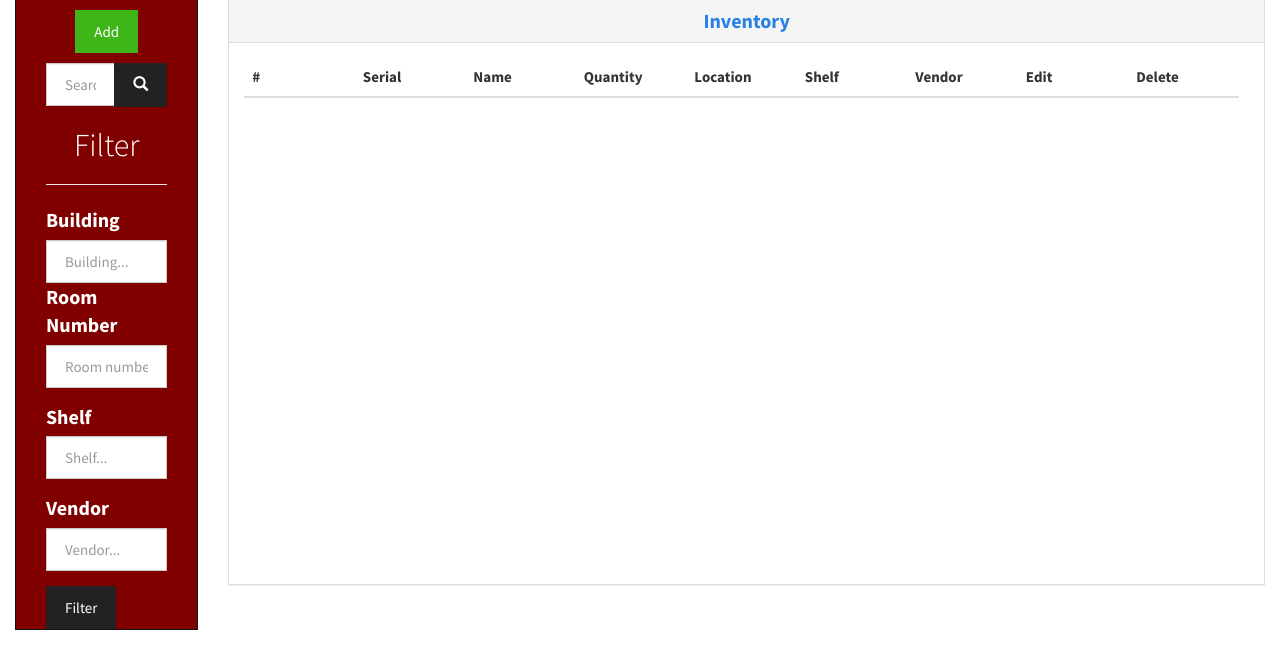
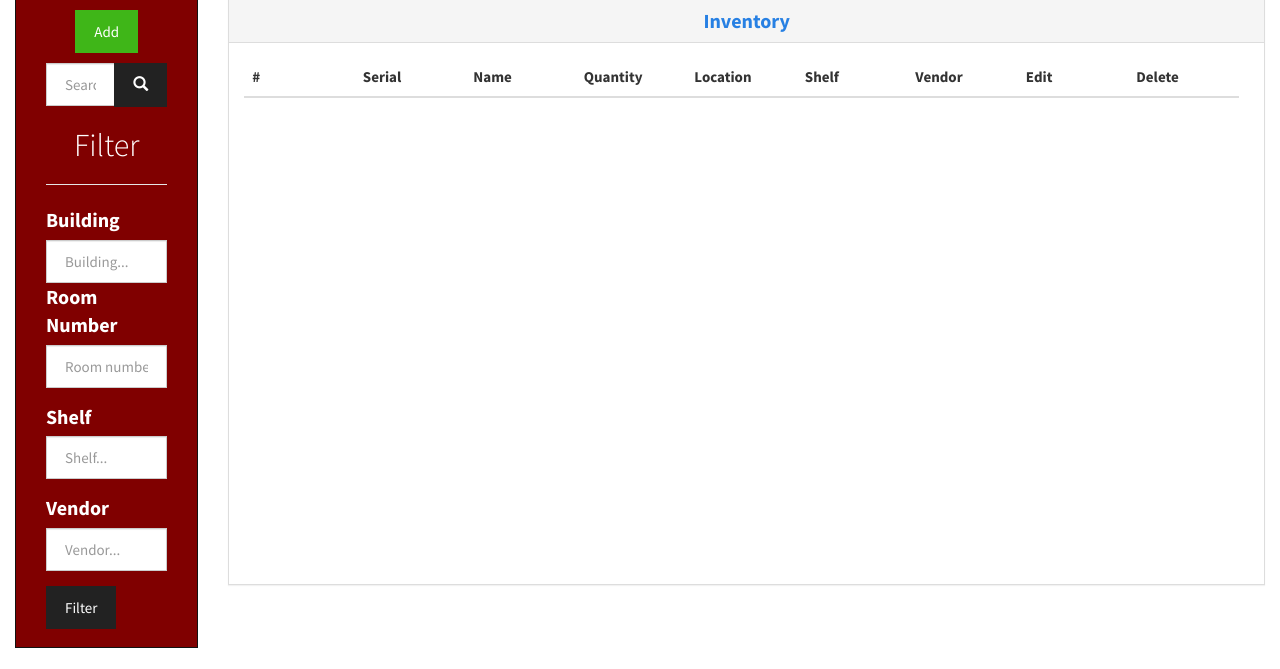
Before and after one commit to TomMGrello/SwengPhysics, a Flask app: template FlaskApp/templates/new_admin_inventory.html in a window 1280 px wide. Shown: the part 394-1063 px from the top of the page. Before the commit the page ends 1024 px from the top, so only its background shows below. Run offline with Flask 2, Linux system fonts and the light colour scheme; the template is opened without the code that fills it, so the values that code supplies are empty; parts of the project's set-up code (start-up, migrations or seed data) failed here and were passed over; some libraries are stand-ins or nearby versions.

Commit message:
Added margin to Filter button

```diff
--- a/FlaskApp/templates/new_admin_inventory.html
+++ b/FlaskApp/templates/new_admin_inventory.html
@@ -88,7 +88,7 @@
                                  <input type="text" class="form-control" id="vendor_input" placeholder="Vendor...">
                               </div>
                            </div>
-                           <button id="btn_filter" type="submit" class="btn btn-default">Filter</button>
+                           <button id="btn_filter" type="submit" class="btn btn-default" style = "margin-bottom: 15%;">Filter</button>
                         </form>
                      </div>
                   </div>
```
